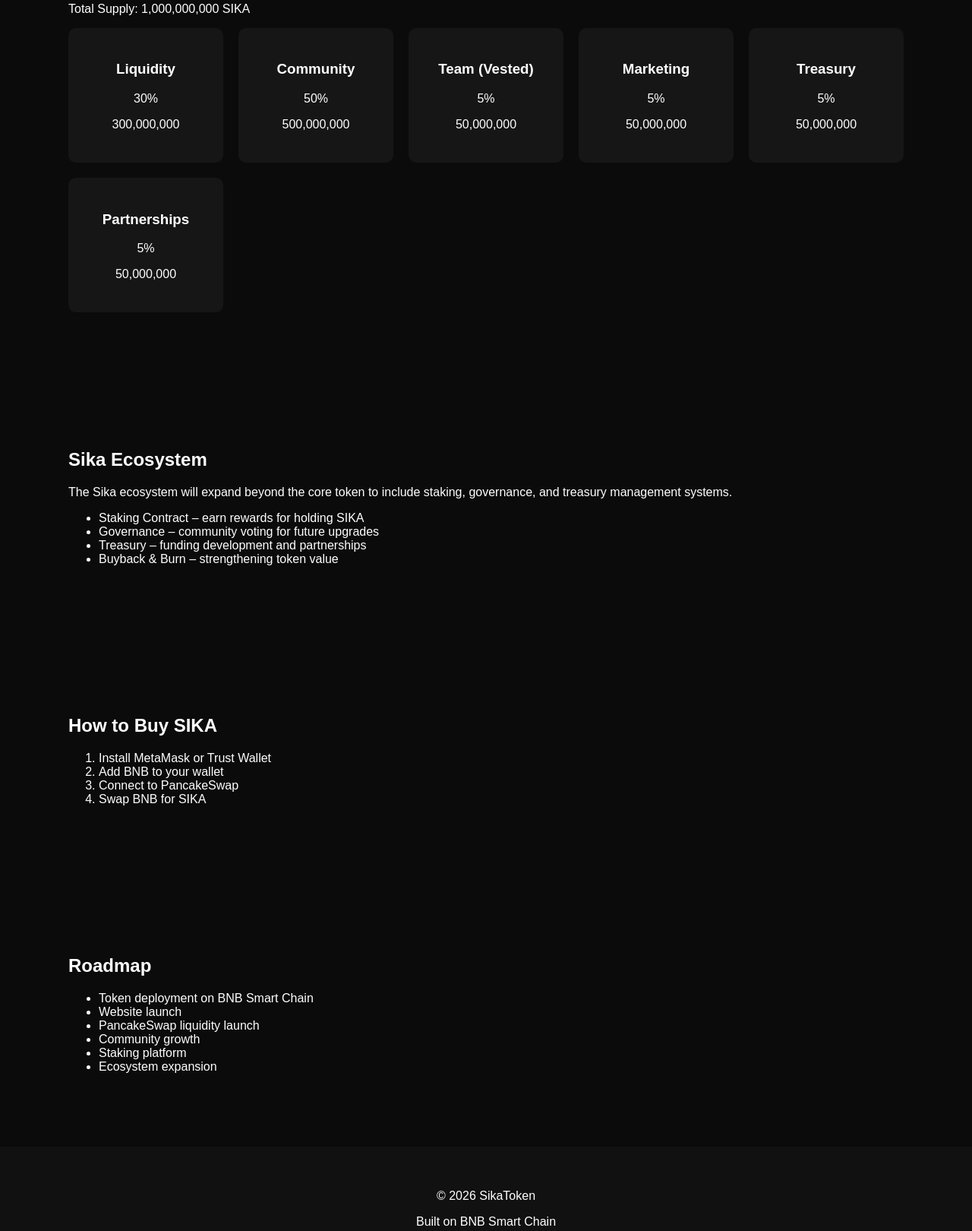
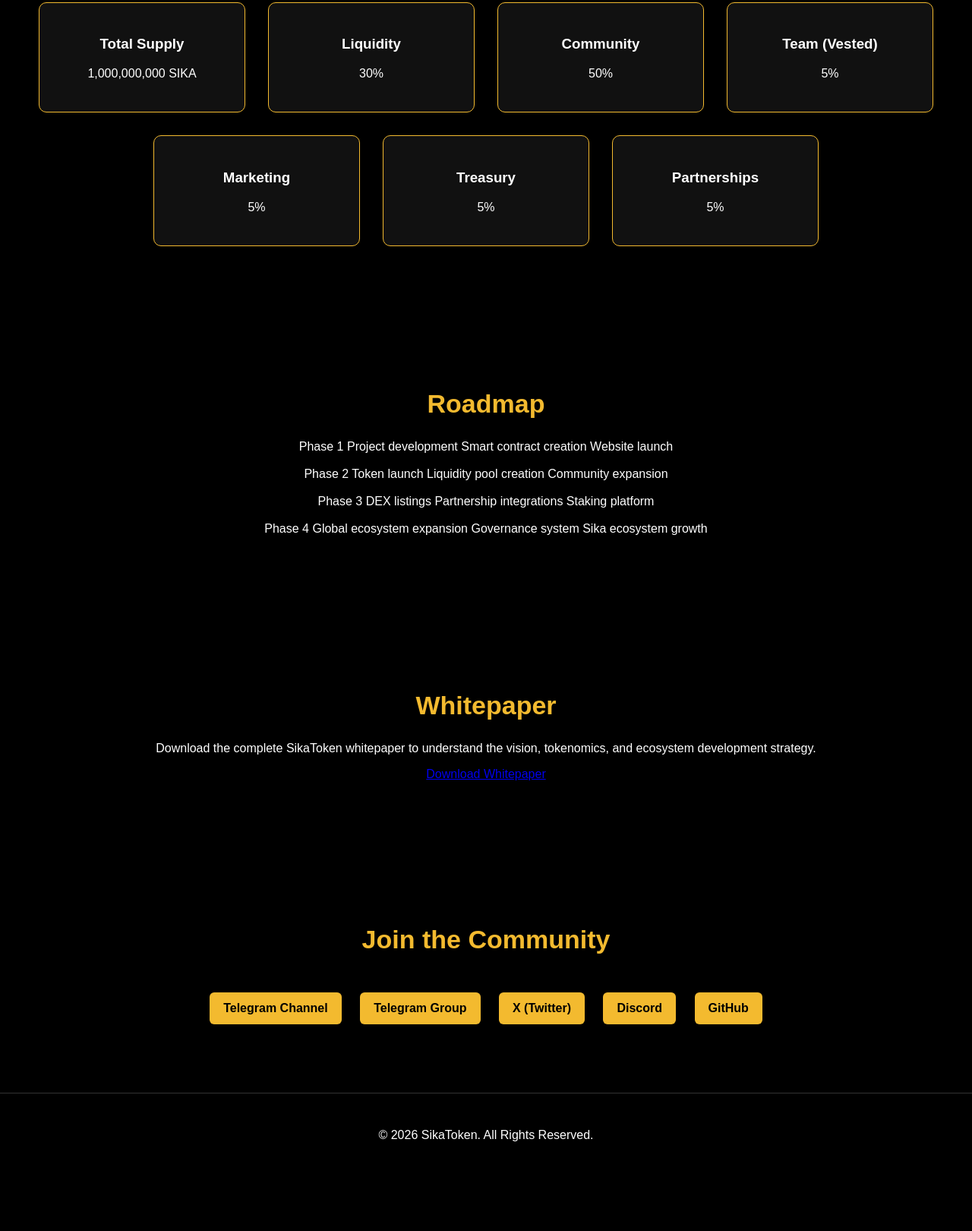
Before and after one commit to SikaToken-core/SikaToken, a plain HTML site: page index.html in a window 1280 px wide. Shown: the part 1014-2634 px from the top of the page at 76% size. After the commit the page ends 2563 px from the top, so only its background shows below. Drawn offline with Linux system fonts and the light colour scheme.

Commit message:
Update index.html

```diff
--- a/index.html
+++ b/index.html
@@ -1,81 +1,119 @@
+
 <!DOCTYPE html>
 <html lang="en">
-
 <head>
 
 <meta charset="UTF-8">
 <meta name="viewport" content="width=device-width, initial-scale=1.0">
 
-<title>SikaToken | Digital Wealth on BNB Smart Chain</title>
+<title>SikaToken | SIKA</title>
 
 <style>
 
 body{
-font-family: Arial;
 margin:0;
-background:#0b0b0b;
+font-family:Arial;
+background:#000;
 color:white;
 }
 
 header{
+background:black;
+padding:20px;
 display:flex;
 justify-content:space-between;
 align-items:center;
-padding:20px 40px;
-background:#111;
+border-bottom:2px solid #f3ba2f;
+}
+
+.logo{
+font-size:24px;
+font-weight:bold;
+color:#f3ba2f;
 }
 
 nav a{
+margin:0 15px;
+text-decoration:none;
 color:white;
-margin-left:20px;
-text-decoration:none;
+font-weight:bold;
 }
 
 .hero{
 text-align:center;
 padding:120px 20px;
-background:linear-gradient(120deg,#0b0b0b,#1c1c1c);
+background:linear-gradient(black,#0f3d1e);
 }
 
 .hero h1{
-font-size:52px;
-margin-bottom:20px;
+font-size:50px;
+color:#f3ba2f;
 }
 
-.button{
-padding:14px 28px;
-background:#f5b942;
+.hero p{
+font-size:20px;
+}
+
+.buttons{
+margin-top:30px;
+}
+
+.buttons a{
+background:#f3ba2f;
 color:black;
+padding:14px 24px;
+margin:10px;
 text-decoration:none;
 border-radius:6px;
-margin:10px;
-display:inline-block;
 font-weight:bold;
 }
 
 .section{
 padding:80px 20px;
-max-width:1100px;
-margin:auto;
+text-align:center;
 }
 
-.cards{
-display:grid;
-grid-template-columns:repeat(auto-fit,minmax(200px,1fr));
-gap:20px;
+.section h2{
+color:#f3ba2f;
+font-size:34px;
+}
+
+.tokenomics{
+display:flex;
+justify-content:center;
+flex-wrap:wrap;
+gap:30px;
+margin-top:40px;
 }
 
 .card{
-background:#161616;
+background:#111;
 padding:25px;
 border-radius:10px;
-text-align:center;
+width:220px;
+border:1px solid #f3ba2f;
+}
+
+.socials{
+margin-top:40px;
+}
+
+.socials a{
+margin:10px;
+display:inline-block;
+background:#f3ba2f;
+color:black;
+padding:12px 18px;
+border-radius:6px;
+text-decoration:none;
+font-weight:bold;
 }
 
 footer{
-background:#111;
-padding:40px;
+background:black;
+padding:30px;
 text-align:center;
+border-top:1px solid #333;
 }
 
 </style>
@@ -86,34 +124,33 @@
 
 <header>
 
-<h2>SIKA</h2>
+<div class="logo">SIKA TOKEN</div>
 
 <nav>
-
 <a href="#about">About</a>
 <a href="#tokenomics">Tokenomics</a>
-<a href="#ecosystem">Ecosystem</a>
 <a href="#roadmap">Roadmap</a>
-<a href="#buy">Buy</a>
-
+<a href="#whitepaper">Whitepaper</a>
+<a href="#community">Community</a>
 </nav>
 
 </header>
 
 <section class="hero">
 
-<h1>SikaToken</h1>
+<h1>SikaToken (SIKA)</h1>
 
-<p>Digital Wealth built on BNB Smart Chain</p>
+<p>The Future of Decentralized Value on BSC</p>
 
-<a class="button" href="#">Connect Wallet</a>
+<div class="buttons">
 
-<a class="button"
-href="https://pancakeswap.finance/swap?outputCurrency=CONTRACT_ADDRESS">
+<a href="#">Buy on PancakeSwap</a>
 
-Buy SIKA
+<a href="#">View Contract</a>
 
-</a>
+<a href="#">DEXTools Chart</a>
+
+</div>
 
 </section>
 
@@ -123,13 +160,9 @@
 
 <p>
 
-SikaToken (SIKA) is a decentralized digital asset built on the BNB Smart Chain.
-
-The project aims to promote financial empowerment, transparency,
-and community ownership through blockchain technology.
-
-With fast transactions and low fees, SIKA provides a modern digital
-currency accessible to users around the world.
+SikaToken is a decentralized digital asset designed to power a transparent,
+community-driven financial ecosystem. Built on Binance Smart Chain,
+SIKA focuses on accessibility, security, and sustainable growth.
 
 </p>
 
@@ -139,90 +172,44 @@
 
 <h2>Tokenomics</h2>
 
-<p>Total Supply: 1,000,000,000 SIKA</p>
+<div class="tokenomics">
 
-<div class="cards">
+<div class="card">
+<h3>Total Supply</h3>
+<p>1,000,000,000 SIKA</p>
+</div>
 
 <div class="card">
 <h3>Liquidity</h3>
 <p>30%</p>
-<p>300,000,000</p>
 </div>
 
 <div class="card">
 <h3>Community</h3>
 <p>50%</p>
-<p>500,000,000</p>
 </div>
 
 <div class="card">
 <h3>Team (Vested)</h3>
 <p>5%</p>
-<p>50,000,000</p>
 </div>
 
 <div class="card">
 <h3>Marketing</h3>
 <p>5%</p>
-<p>50,000,000</p>
 </div>
 
 <div class="card">
 <h3>Treasury</h3>
 <p>5%</p>
-<p>50,000,000</p>
 </div>
 
 <div class="card">
 <h3>Partnerships</h3>
 <p>5%</p>
-<p>50,000,000</p>
 </div>
 
 </div>
-
-</section>
-
-<section id="ecosystem" class="section">
-
-<h2>Sika Ecosystem</h2>
-
-<p>
-
-The Sika ecosystem will expand beyond the core token to include
-staking, governance, and treasury management systems.
-
-</p>
-
-<ul>
-
-<li>Staking Contract – earn rewards for holding SIKA</li>
-
-<li>Governance – community voting for future upgrades</li>
-
-<li>Treasury – funding development and partnerships</li>
-
-<li>Buyback & Burn – strengthening token value</li>
-
-</ul>
-
-</section>
-
-<section id="buy" class="section">
-
-<h2>How to Buy SIKA</h2>
-
-<ol>
-
-<li>Install MetaMask or Trust Wallet</li>
-
-<li>Add BNB to your wallet</li>
-
-<li>Connect to PancakeSwap</li>
-
-<li>Swap BNB for SIKA</li>
-
-</ol>
 
 </section>
 
@@ -230,32 +217,78 @@
 
 <h2>Roadmap</h2>
 
-<ul>
+<p>
 
-<li>Token deployment on BNB Smart Chain</li>
+Phase 1
+Project development
+Smart contract creation
+Website launch
 
-<li>Website launch</li>
+<br><br>
 
-<li>PancakeSwap liquidity launch</li>
+Phase 2
+Token launch
+Liquidity pool creation
+Community expansion
 
-<li>Community growth</li>
+<br><br>
 
-<li>Staking platform</li>
+Phase 3
+DEX listings
+Partnership integrations
+Staking platform
 
-<li>Ecosystem expansion</li>
+<br><br>
 
-</ul>
+Phase 4
+Global ecosystem expansion
+Governance system
+Sika ecosystem growth
+
+</p>
+
+</section>
+
+<section id="whitepaper" class="section">
+
+<h2>Whitepaper</h2>
+
+<p>
+
+Download the complete SikaToken whitepaper to understand
+the vision, tokenomics, and ecosystem development strategy.
+
+</p>
+
+<a href="whitepaper.pdf" class="buttons">Download Whitepaper</a>
+
+</section>
+
+<section id="community" class="section">
+
+<h2>Join the Community</h2>
+
+<div class="socials">
+
+<a href="https://t.me/SikaTokenNews">Telegram Channel</a>
+
+<a href="https://t.me/+AnWHJUKYeJM1MDM0">Telegram Group</a>
+
+<a href="https://x.com/SikaToken">X (Twitter)</a>
+
+<a href="#">Discord</a>
+
+<a href="https://github.com/sikatoken-core">GitHub</a>
+
+</div>
 
 </section>
 
 <footer>
 
-<p>© 2026 SikaToken</p>
-
-<p>Built on BNB Smart Chain</p>
+<p>© 2026 SikaToken. All Rights Reserved.</p>
 
 </footer>
 
 </body>
-
 </html>
```
